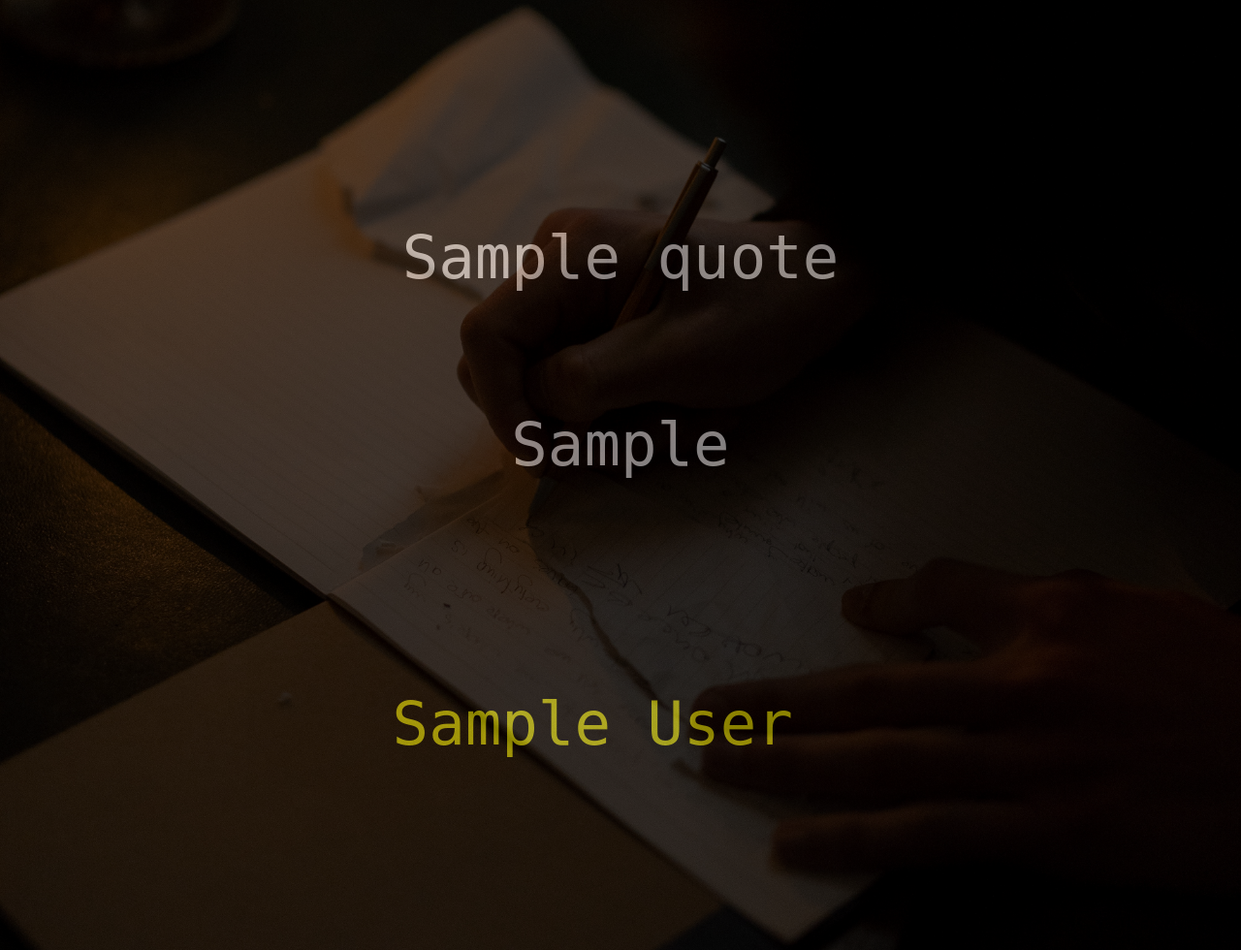
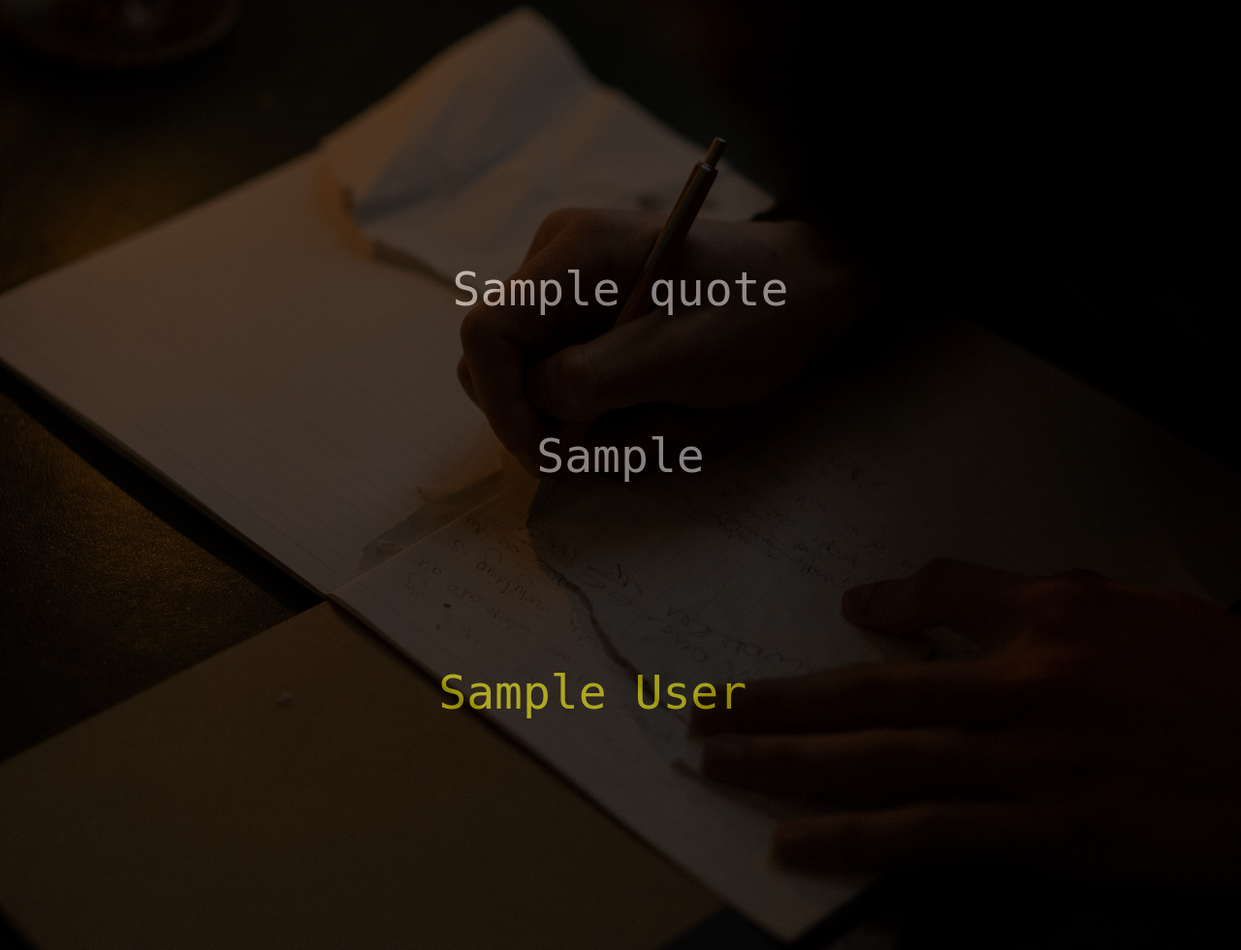
Before and after one commit to falken20/falken_quotes, a Flask app: template templates/index.html in a window 1280 px wide. Shown: the part 457-1437 px from the top of the page at 97% size. Run offline with Flask 2, Linux system fonts and the light colour scheme; the template is opened without the code that fills it: most values are stand-ins (such as "Sample title", 1, 10 or a date in 2020); some libraries are stand-ins or nearby versions.

Commit message:
Cleaning index.html code

```diff
--- a/static/main.css
+++ b/static/main.css
@@ -3,8 +3,8 @@ html {
 }
 
 body {
-    overflow: auto; /* Show scrollbars */
-    overflow-y: scroll;
+    overflow: auto !important; /* Show scrollbars */
+    overflow-y: scroll !important;
 }
 
 .section {
@@ -30,7 +30,7 @@ body {
     text-align: center;
     color: white;
     font-family: Monospace, Arial, Helvetica, sans-serif;
-    font-size: 130%;
+    font-size: 100%;
     padding-left: 5%;
     padding-right: 5%;
 }
--- a/templates/index.html
+++ b/templates/index.html
@@ -30,18 +30,7 @@
             </div>
         </div>
     </div>
-    <div class="section contactPage">
-        <div class="contact">
-                <a class="link_contact" href="mailto:ricardorg20@gmail.com" target="_blank">ricardorg20@gmail.com</a>
-        </div>
-    </div>
-    <div class="section portfolioPage">
-        <div>
-             <a style="text-decoration: none" href="https://github.com/falken20" target="_blank">
-                <img src="/static/assets/github.png" width="120" height="120">
-             </a>
-        </div>
-    </div>
+
   </div>
 
     <div>
```
